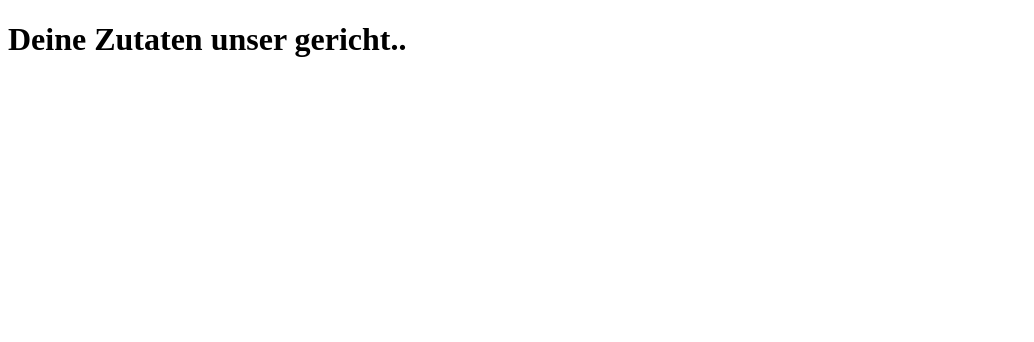
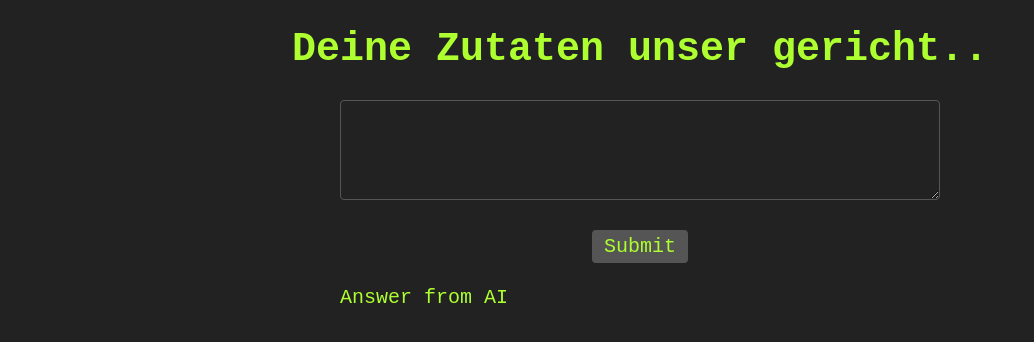
Before and after one commit to T-Sahin-8181/APPopenAI, a website: page OPENFOLDER/index.html in a window 1280 px wide. Shown: the whole page, without its empty margins (0-1034 px from the left). Drawn offline with Linux system fonts and the light colour scheme.

Commit message:
style.css bestimmt

```diff
--- a/OPENFOLDER/index.html
+++ b/OPENFOLDER/index.html
@@ -4,8 +4,17 @@
     <meta charset="UTF-8">
     <meta name="viewport" content="width=device-width, initial-scale=1.0">
     <title>TaPo Kitchen</title>
+    <link rel="stylesheet" href="style.css">
 </head>
 <body>
     <h1>Deine Zutaten unser gericht..</h1>
+    <main>
+        <form>
+            <textarea></textarea>
+            <button type="submit">Submit</button>
+        </form>
+        <div id="output">Answer from AI</div>
+    </main>
+    <script> src="client.js"</script>
 </body>
 </html>
--- a/OPENFOLDER/style.css
+++ b/OPENFOLDER/style.css
@@ -0,0 +1,67 @@
+* {
+	margin: 0;
+	padding: 0;
+	box-sizing: border-box;
+}
+
+body {
+	font-family: monospace;
+	color: greenyellow;
+	background-color: #222;
+	font-size: 20px;
+	text-align: center;
+	padding-inline: 10px;
+	line-height: 1.5;
+}
+
+main {
+	max-width: 600px;
+	margin: 0 auto;
+}
+
+h1 {
+	padding: 20px;
+	font-size: 40px;
+}
+
+textarea {
+	width: 100%;
+	height: 100px;
+	resize: vertical;
+	margin: 0 auto;
+	font-family: inherit;
+	font-size: inherit;
+	color: inherit;
+	background: none;
+	border: 1px solid #555;
+	outline: none;
+	padding: 10px;
+	margin-bottom: 20px;
+	border-radius: 4px;
+}
+
+textarea:focus {
+	border-color: #666;
+}
+
+button {
+	font-family: inherit;
+	font-size: inherit;
+	color: inherit;
+	background: #555;
+	cursor: pointer;
+	border: none;
+	outline: none;
+	padding: 5px 12px;
+	border-radius: 4px;
+}
+
+button:hover,
+button:focus-visible {
+	background-color: #666;
+}
+
+#output {
+	margin: 20px 0px;
+	text-align: left;
+}
```
